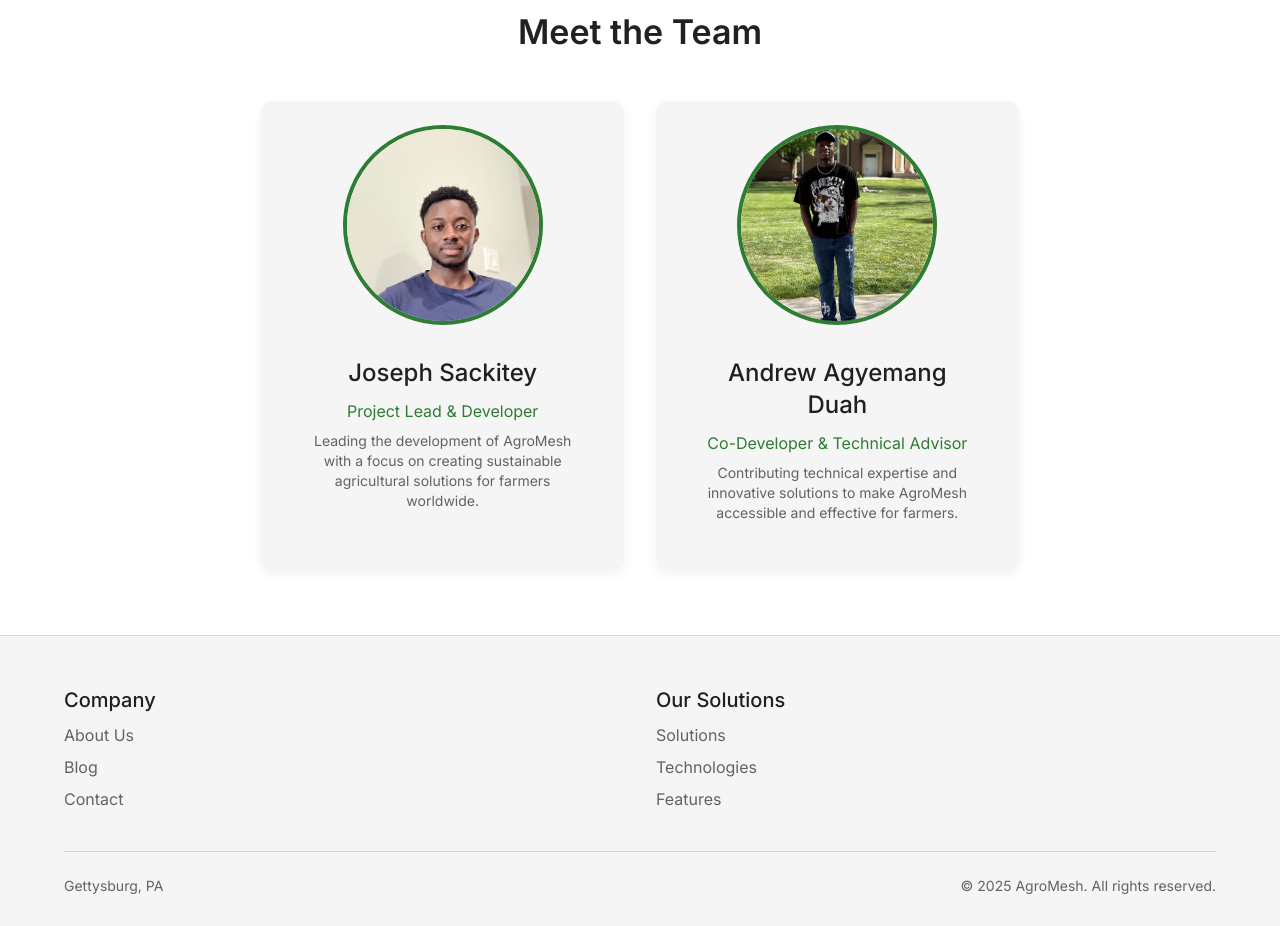
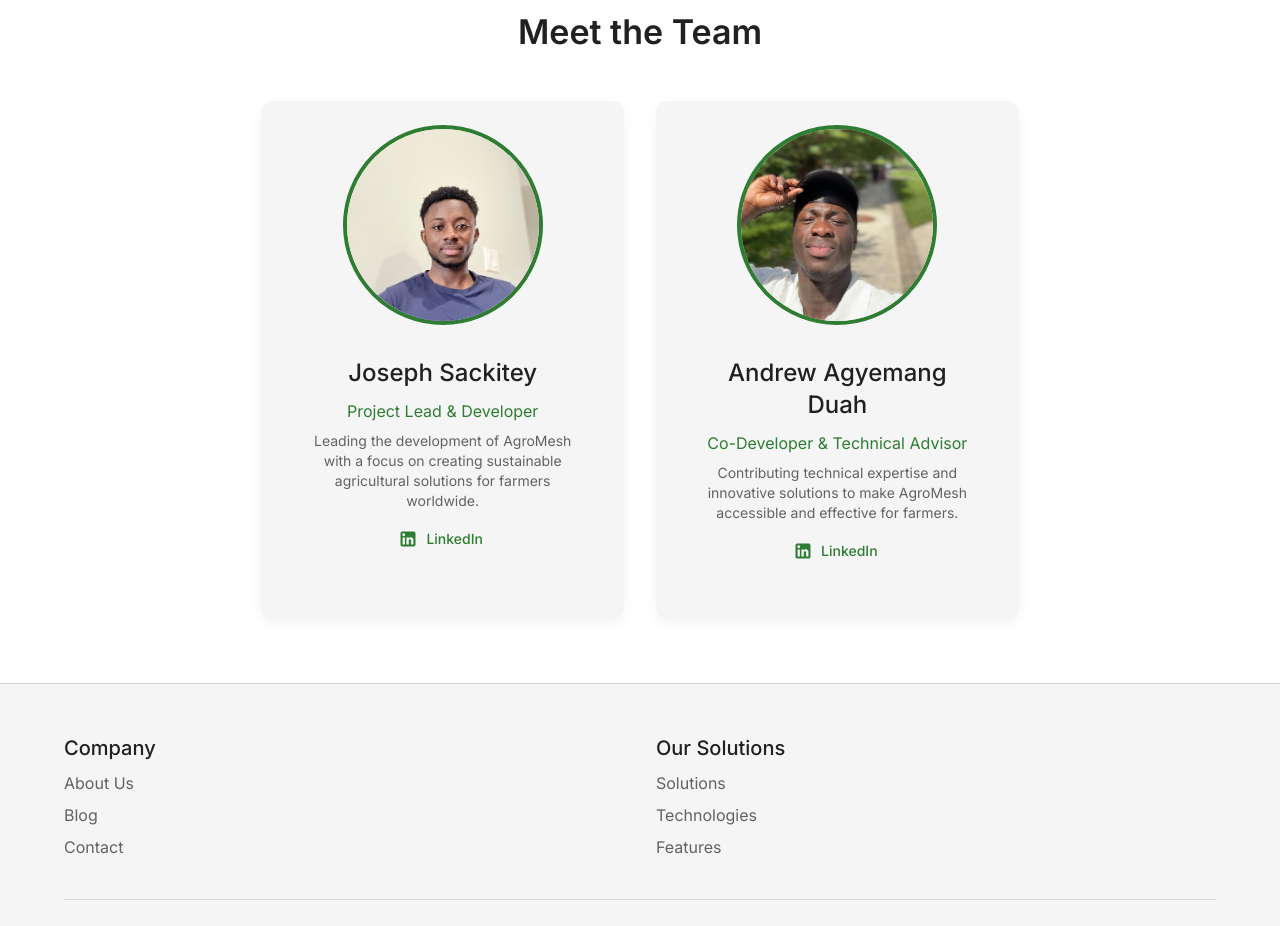
Before and after one commit to Jsackitey1/AgroMesh, a React (Create React App) app in the folder dashboard/: page /about in a window 1280 px wide. Shown: the part 800-1726 px from the top of the page. Built offline with nearby package versions, Linux system fonts and the light colour scheme.

Commit message:
profile picture updated

```diff
--- a/dashboard/src/components/About.js
+++ b/dashboard/src/components/About.js
@@ -6,6 +6,7 @@ import {
   ArrowForward as ArrowForwardIcon,
   Science as ScienceIcon,
   Devices as DevicesIcon,
+  LinkedIn as LinkedInIcon,
 } from '@mui/icons-material';
 
 const AboutSection = styled(Box)(({ theme }) => ({
@@ -45,19 +46,30 @@ const NavigationButton = styled(Button)(({ theme }) => ({
   },
 }));
 
+const LinkedInButton = styled(Button)(({ theme }) => ({
+  marginTop: theme.spacing(1),
+  color: theme.palette.primary.main,
+  '&:hover': {
+    backgroundColor: 'transparent',
+    color: theme.palette.primary.dark,
+  },
+}));
+
 const About = () => {
   const teamMembers = [
     {
       name: 'Joseph Sackitey',
       role: 'Project Lead & Developer',
       image: '/Assets/Joseph-Sackitey.jpeg',
-      bio: 'Leading the development of AgroMesh with a focus on creating sustainable agricultural solutions for farmers worldwide.'
+      bio: 'Leading the development of AgroMesh with a focus on creating sustainable agricultural solutions for farmers worldwide.',
+      linkedin: 'https://www.linkedin.com/in/joseph-sackitey/'
     },
     {
       name: 'Andrew Agyemang Duah',
       role: 'Co-Developer & Technical Advisor',
-      image: '/Assets/Andrews Agyemang Duah.jpeg',
-      bio: 'Contributing technical expertise and innovative solutions to make AgroMesh accessible and effective for farmers.'
+      image: '/Assets/Andrews Agyemang Duah.jpg',
+      bio: 'Contributing technical expertise and innovative solutions to make AgroMesh accessible and effective for farmers.',
+      linkedin: 'https://www.linkedin.com/in/andrews-agyemang-duah-6a01b1289/'
     }
   ];
 
@@ -140,6 +152,16 @@ const About = () => {
                     <Typography variant="body2" color="text.secondary">
                       {member.bio}
                     </Typography>
+                    {member.linkedin && (
+                      <LinkedInButton
+                        href={member.linkedin}
+                        target="_blank"
+                        rel="noopener noreferrer"
+                        startIcon={<LinkedInIcon />}
+                      >
+                        LinkedIn
+                      </LinkedInButton>
+                    )}
                   </CardContent>
                 </TeamMemberCard>
               </Grid>
```
Also changed, not shown: dashboard/public/Assets/Andrews Agyemang Duah.jpeg (deleted), dashboard/public/Assets/Andrews Agyemang Duah.jpg (added).
